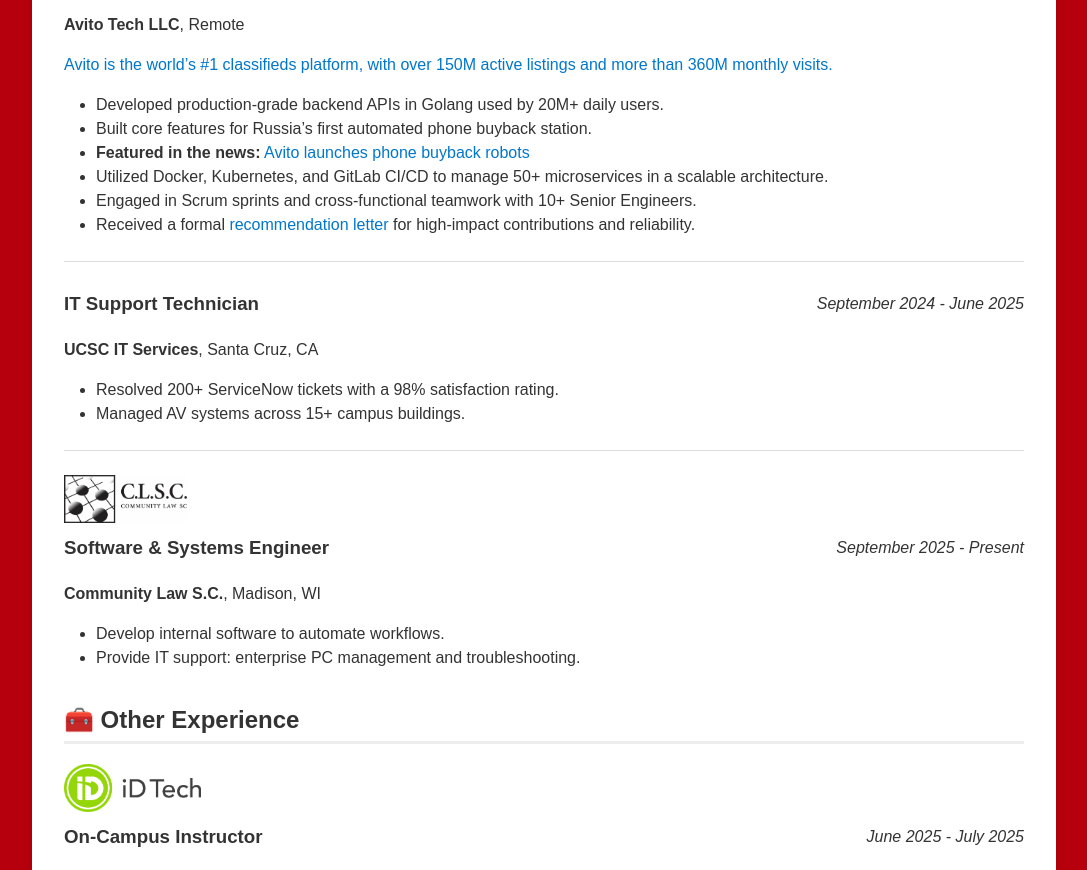
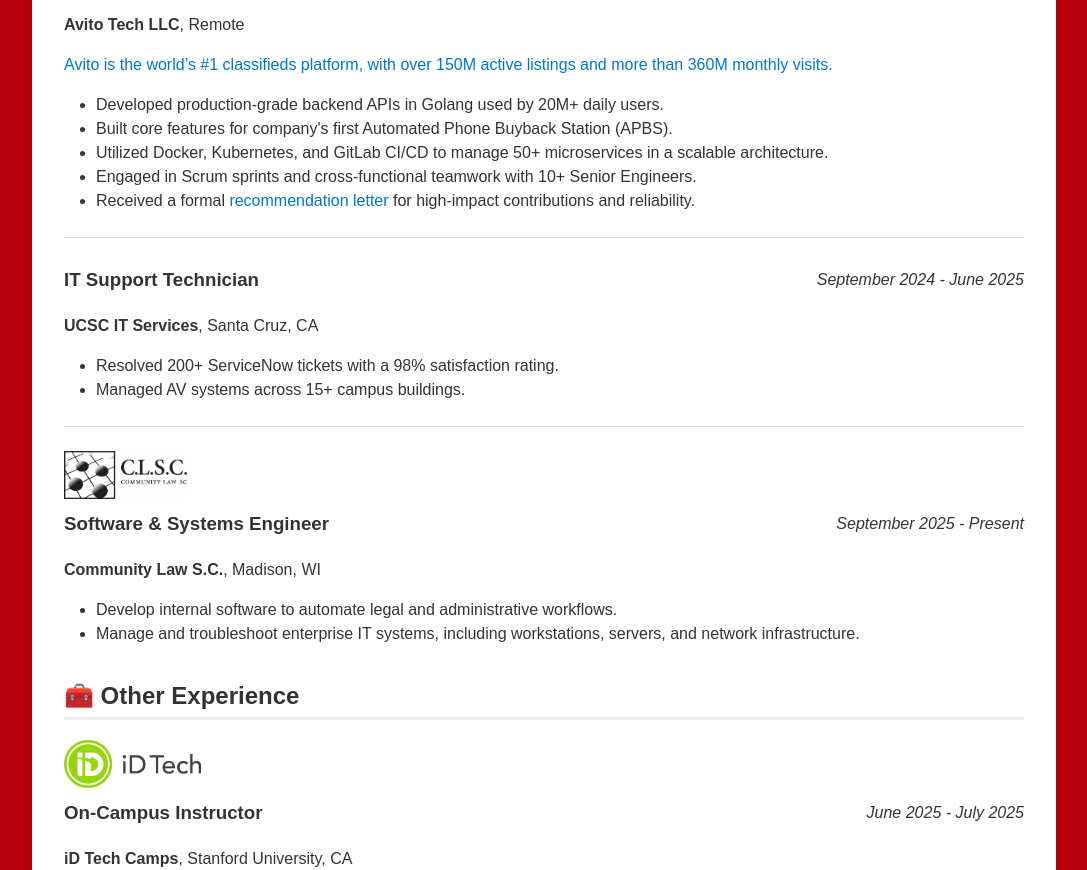
Before and after one commit to ant0n-grachev/ant0n-grachev.github.io, a plain HTML site: page index.html in a window 1280 px wide. Shown: the part 725-1595 px from the top of the page, without its empty margins (96-1183 px from the left). Drawn offline with Linux system fonts and the light colour scheme.

Commit message:
Update index.html

```diff
--- a/index.html
+++ b/index.html
@@ -277,11 +277,7 @@
 				</p>
 				<ul>
 					<li>Developed production-grade backend APIs in Golang used by 20M+ daily users.</li>
-					<li>Built core features for Russia’s first automated phone buyback station.</li>
-					<li>
-						<strong>Featured in the news:</strong>
-						<a href="https://www.ixbt.com/news/2024/08/12/v-avito-zapustili-roboty-dlja-ocenki-stoimosti-bu-smartfonov.html" target="_blank" class="external">Avito launches phone buyback robots</a>
-					</li>
+					<li>Built core features for company's first Automated Phone Buyback Station (APBS).</li>
 					<li>Utilized Docker, Kubernetes, and GitLab CI/CD to manage 50+ microservices in a scalable architecture.</li>
 					<li>Engaged in Scrum sprints and cross-functional teamwork with 10+ Senior Engineers.</li>
 					<li>Received a formal <a href="letters/avito.pdf" target="_blank">recommendation letter</a> for high-impact contributions and reliability.</li>
@@ -312,8 +308,8 @@
 					<strong>Community Law S.C.</strong>, Madison, WI
 				</p>
 				<ul>
-					<li>Develop internal software to automate workflows.</li>
-					<li>Provide IT support: enterprise PC management and troubleshooting.</li>
+					<li>Develop internal software to automate legal and administrative workflows.</li>
+					<li>Manage and troubleshoot enterprise IT systems, including workstations, servers, and network infrastructure.</li>
 				</ul>
 			</div>
 			<div class="section">
```
